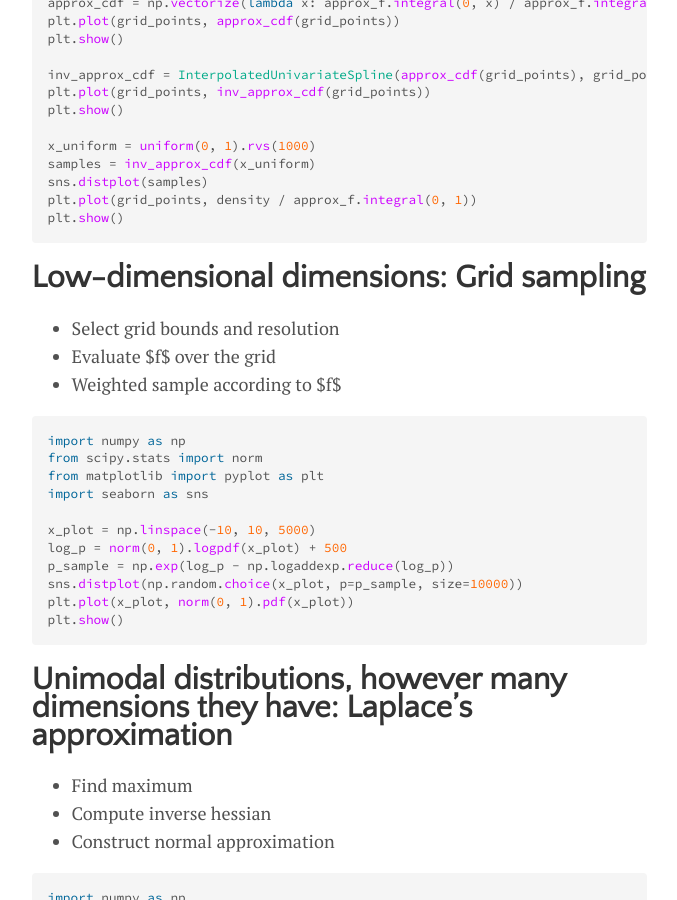
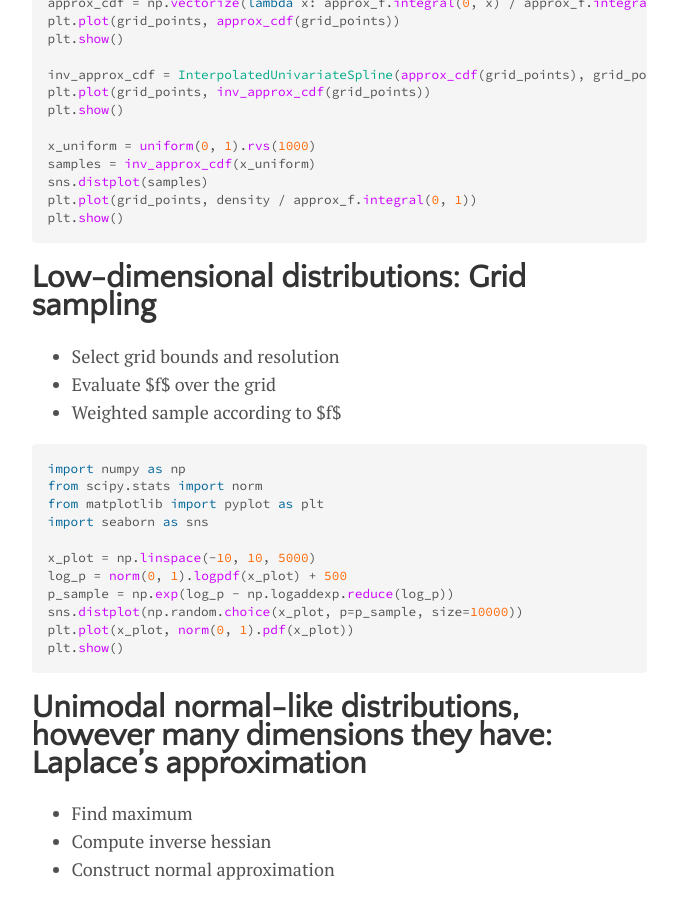
Before and after one commit to lmc2179/lmc2179.github.io, a Jekyll site: the page built from drafts/simple_sampling.md, in a window 1280 px wide and 900 px high, scrolled down 1700 px. Shown: the whole window, without its empty margins (301-978 px from the left). Built offline with Jekyll 4.4.1, drawn with Linux system fonts in a browser that asks for light colours; our own code applies the rules of GitHub Pages for plain Markdown files.

Commit message:
Update simple_sampling.md

````diff
--- a/drafts/simple_sampling.md
+++ b/drafts/simple_sampling.md
@@ -68,7 +68,7 @@ plt.plot(grid_points, density / approx_f.integral(0, 1))
 plt.show()
 ```
 
-# Low-dimensional dimensions: Grid sampling
+# Low-dimensional distributions: Grid sampling
 
 - Select grid bounds and resolution
 - Evaluate $f$ over the grid
@@ -88,7 +88,7 @@ plt.plot(x_plot, norm(0, 1).pdf(x_plot))
 plt.show()
 ```
 
-# Unimodal distributions, however many dimensions they have: Laplace's approximation
+# Unimodal normal-like distributions, however many dimensions they have: Laplace's approximation
 
 - Find maximum
 - Compute inverse hessian
````
